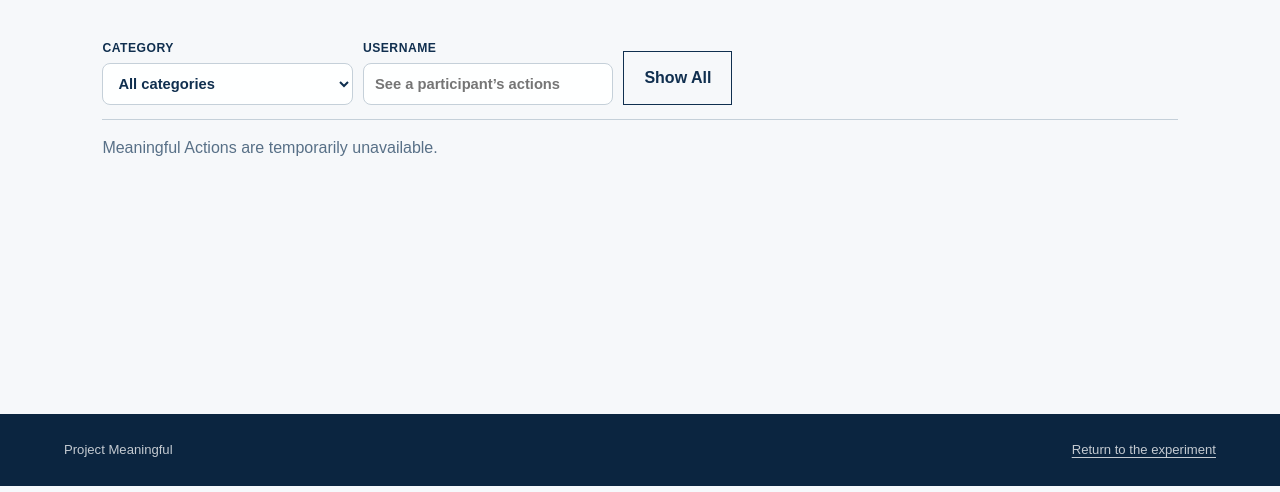
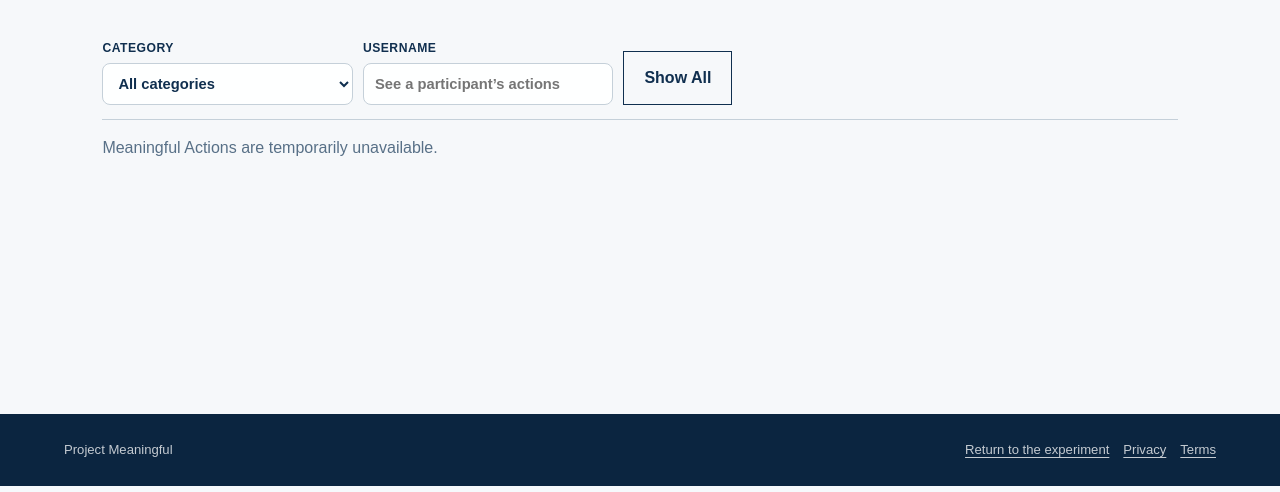
Before and after one commit to SRYProjects/Project-Experiment, a website: page public/actions.html in a window 1280 px wide. Shown: the part 308-800 px from the top of the page. Drawn offline with Linux system fonts and the light colour scheme; no server answers.

Commit message:
Add legal links to Actions archive

```diff
--- a/public/actions.html
+++ b/public/actions.html
@@ -44,7 +44,11 @@
   </main>
   <footer>
     <span>Project Meaningful</span>
-    <a href="/">Return to the experiment</a>
+    <span class="footer-links">
+      <a href="/">Return to the experiment</a>
+      <a href="/privacy.html">Privacy</a>
+      <a href="/terms.html">Terms</a>
+    </span>
   </footer>
   <script type="module" src="/actions.js"></script>
 </body>
```
